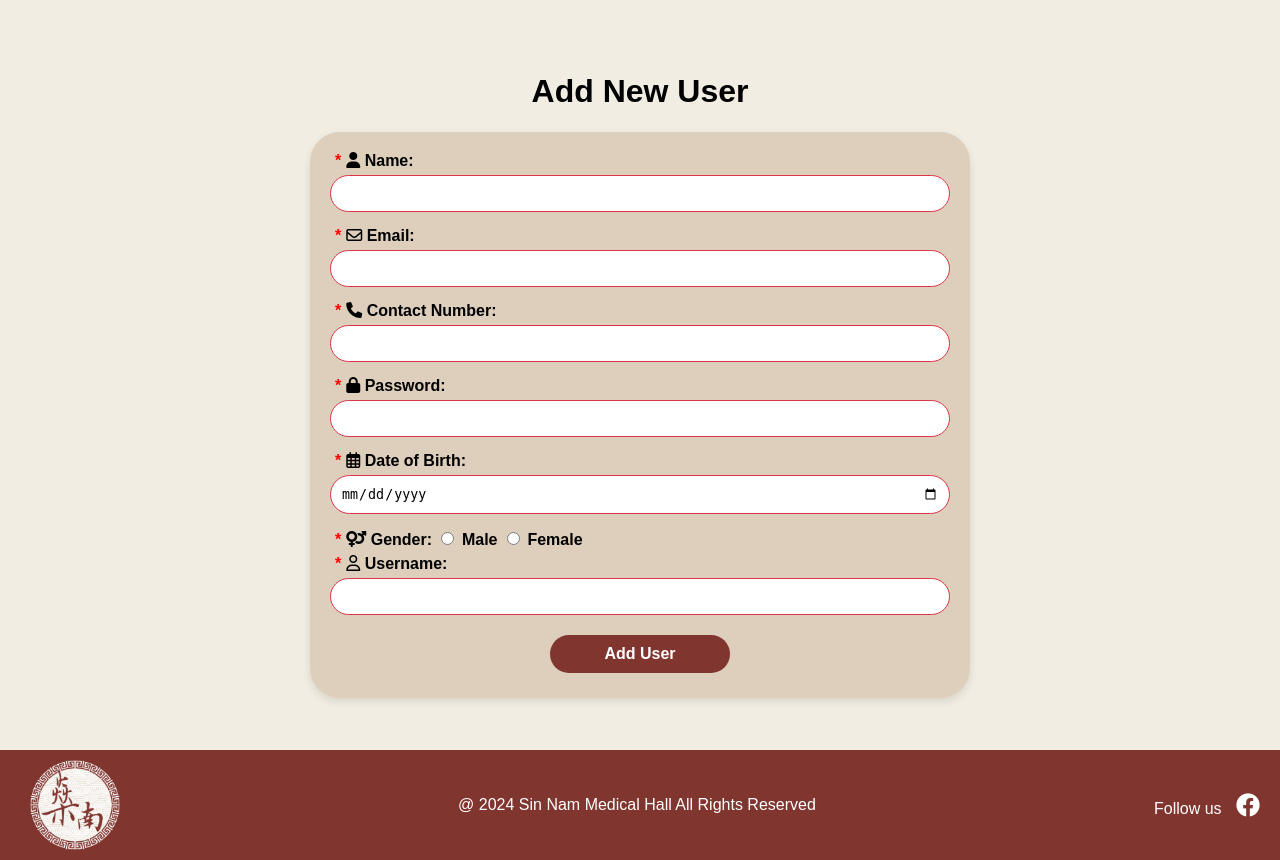
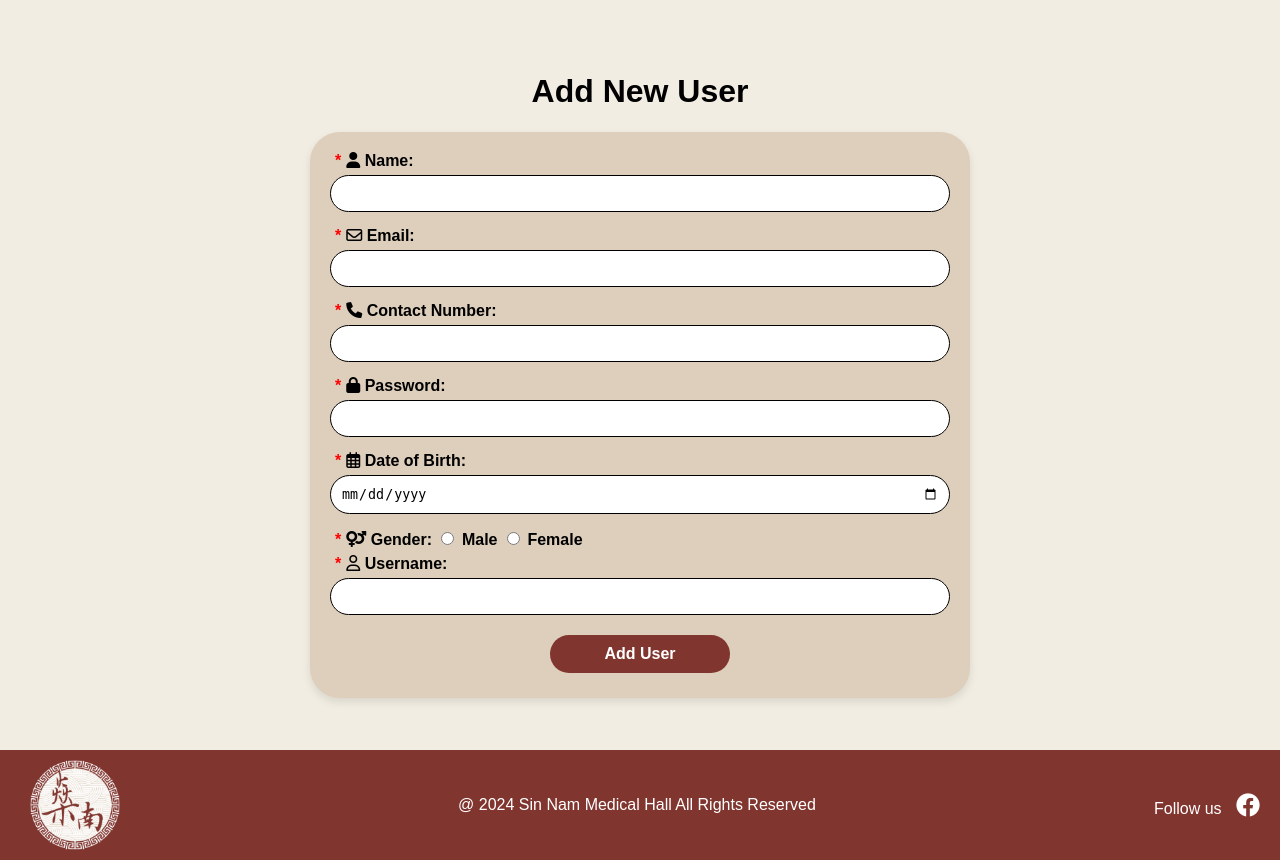
Before and after one commit to weih3ng/SINNAM_FYP, a PHP site: page /SINNAM_FYP/adminAddUser.php in a window 1280 px wide. Shown: the part 114-974 px from the top of the page. Run offline with PHP 8.4, Linux system fonts and the light colour scheme; some libraries are stand-ins or nearby versions.

Commit message:
edited text field border colours

```diff
--- a/adminAddAppointment.php
+++ b/adminAddAppointment.php
@@ -130,7 +130,7 @@ h2 {
             margin-bottom: 10px;
             padding: 10px;
             border-radius: 30px;
-    border: 1px solid #ccc;
+            border: 1px solid black;
         }
 
         .form-container .button-container {
@@ -170,7 +170,6 @@ h2 {
             background-color: white;
             border-radius: 2px;
         }
-
     </style>
 </head>
 <body>
@@ -259,7 +258,6 @@ h2 {
         </div>
     </form>
     </div>
-
     </div>
 
     <!-- Footer -->
--- a/adminAddUser.php
+++ b/adminAddUser.php
@@ -105,7 +105,7 @@ if ($_SERVER['REQUEST_METHOD'] == 'POST' && isset($_POST['name'])) {
             margin-bottom: 10px;
             padding: 10px;
             border-radius: 30px;
-            border: 1px solid #ccc;
+            border: 1px solid black;
         }
 
         .form-container input[type="text"],
@@ -117,7 +117,7 @@ if ($_SERVER['REQUEST_METHOD'] == 'POST' && isset($_POST['name'])) {
             width: calc(100% - 22px);
             padding: 10px;
             margin-bottom: 15px;
-            border: 1px solid #DC3545;
+            border: 1px solid black;
             border-radius: 20px;
             background-color: white;
 
--- a/adminManageUsers.php
+++ b/adminManageUsers.php
@@ -189,7 +189,7 @@ $inactive_patients = mysqli_num_rows($inactive_users_result);
             margin-bottom: 10px;
             padding: 10px;
             border-radius: 30px;
-            border: 1px solid #ccc;
+            border: 1px solid black;
         }
 
         .form-container input[type="text"],
@@ -201,7 +201,7 @@ $inactive_patients = mysqli_num_rows($inactive_users_result);
             width: calc(100% - 22px);
             padding: 10px;
             margin-bottom: 15px;
-            border: 1px solid #DC3545;
+            border: 1px solid black;
             border-radius: 20px;
             background-color: white;
 
--- a/signUp.php
+++ b/signUp.php
@@ -61,7 +61,7 @@ include 'dbfunctions.php';
             width: calc(100% - 22px);
             padding: 10px;
             margin-bottom: 15px;
-            border: 1px solid #DC3545;
+            border: 1px solid black;
             border-radius: 20px;
             background-color: white;
 
```
Also changed, not shown: adminManageAppointments.php (+2 -5 lines). Lines whose indentation alone changed are shown as unchanged.
